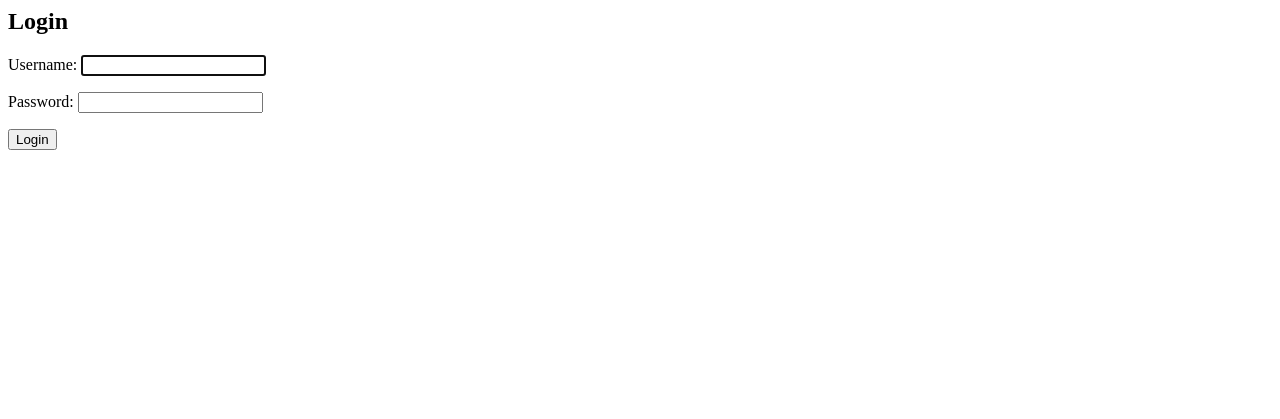
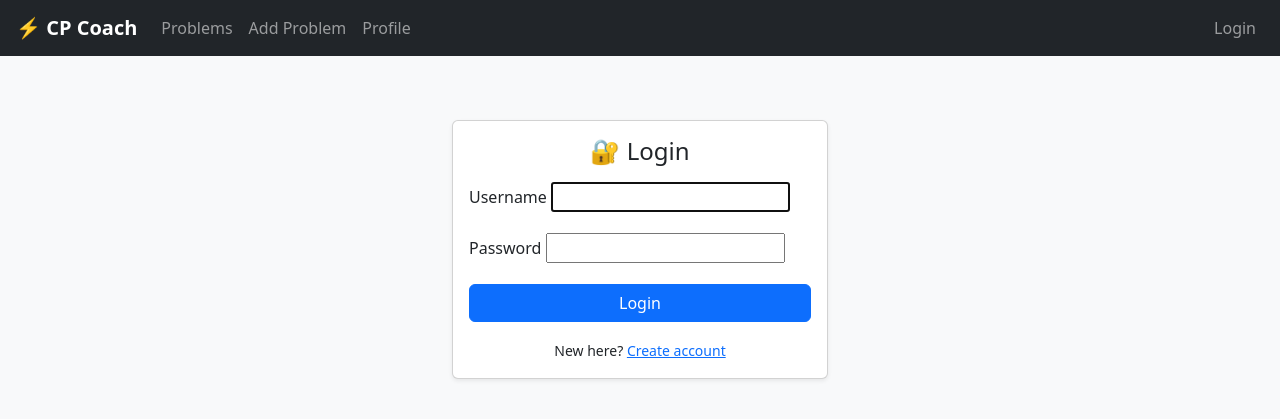
Before and after one commit to YashXTensei/smart-cp-coach, a Django app: page /accounts/login/ in a window 1280 px wide. Shown: the top 419 px of the page. Run offline with Django 5.2, Linux system fonts and the light colour scheme.

Commit message:
Fix some issues and login UI

```diff
--- a/core/templates/registration/login.html
+++ b/core/templates/registration/login.html
@@ -1,6 +1,38 @@
-<h2>Login</h2>
-<form method="post">
-    {% csrf_token %}
-    {{ form.as_p }}
-    <button type="submit">Login</button>
-</form>
+{% extends "base.html" %}
+{% block title %}Login{% endblock %}
+
+{% block content %}
+<div class="container mt-5" style="max-width: 400px;">
+
+  <div class="card shadow-sm">
+    <div class="card-body">
+
+      <h4 class="mb-3 text-center">🔐 Login</h4>
+
+      <form method="post">
+        {% csrf_token %}
+
+        <div class="mb-3">
+          <label class="form-label">Username</label>
+          {{ form.username }}
+        </div>
+
+        <div class="mb-3">
+          <label class="form-label">Password</label>
+          {{ form.password }}
+        </div>
+
+        <button type="submit" class="btn btn-primary w-100">Login</button>
+      </form>
+
+      <div class="text-center mt-3">
+        <small>
+          New here? <a href="{% url 'signup' %}">Create account</a>
+        </small>
+      </div>
+
+    </div>
+  </div>
+
+</div>
+{% endblock %}
--- a/core/urls.py
+++ b/core/urls.py
@@ -1,5 +1,6 @@
 from django.urls import path
 from . import views
+from django.contrib.auth import views as auth_views
 
 urlpatterns = [
     path('signup/', views.signup, name='signup'),
@@ -10,4 +11,5 @@ urlpatterns = [
     path('problems/delete/<int:pk>/', views.delete_problem, name='delete_problem'),
     path("profile/", views.profile_view, name="profile"),
     path('dashboard/ask-coach/', views.ask_coach, name='ask_coach'),
+    path('accounts/login/', auth_views.LoginView.as_view(), name='login'),
 ]
--- a/myproject/settings.py
+++ b/myproject/settings.py
@@ -25,12 +25,12 @@ BASE_DIR = Path(__file__).resolve().parent.parent
 # See https://docs.djangoproject.com/en/5.2/howto/deployment/checklist/
 
 # SECURITY WARNING: keep the secret key used in production secret!
-SECRET_KEY = 'django-insecure-=2#ropbl**lt2h==uwv220e#mw%n@s56rf7c+msww*&wo-xpag'
+SECRET_KEY = os.getenv('SECRET_KEY')
 
 # SECURITY WARNING: don't run with debug turned on in production!
 DEBUG = False
 
-ALLOWED_HOSTS = ['*']
+ALLOWED_HOSTS = ['.railway.app']
 
 
 # Application definition
```
Also changed, not shown: core/templates/core/signup.html (+32 -6 lines).
